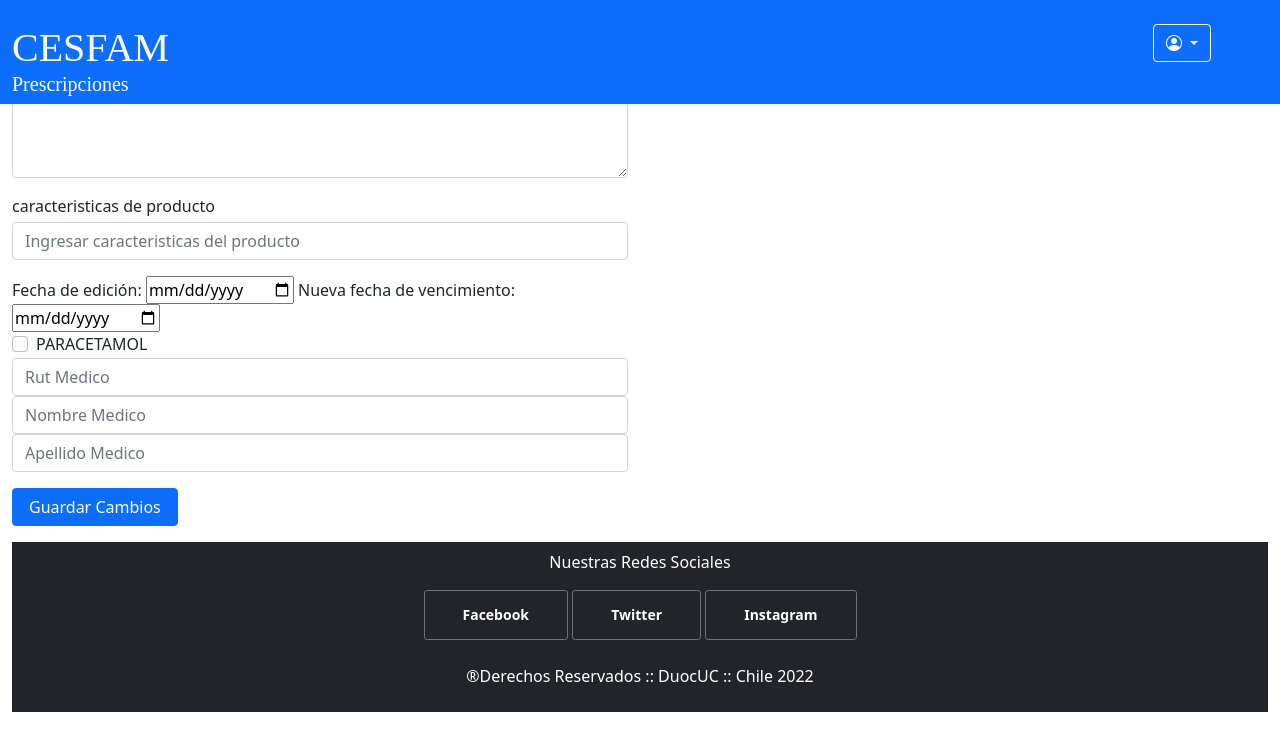
After one commit to Sebas-Cortes/Integracion, a Django app: page /edit_pres in a window 1280 px wide. The commit adds this page. Shown: the top 751 px of the page. Run offline with Django 4.2, Linux system fonts and the light colour scheme; some libraries are stand-ins or nearby versions; some web fonts are replaced.

Commit message:
31-05 / 21:54
editar prescripcion agregar + arreglar otros html

```diff
--- /dev/null
+++ b/catalog/templates/catalog/edit_pres.html
@@ -0,0 +1,60 @@
+{% extends 'catalog/pag_template.html' %}
+{% load static %}
+
+{% block titulo %}
+<title>"paciente.nombrepaciente"| Editar | CESFAM</title>
+{% endblock titulo %}
+
+{% block all %}
+<form action=" '% url 'project:editarP' producto.id_Producto %' method=" POST" id="agregarP"
+    enctype="multipart/form-data">
+    {% csrf_token %}
+    <div class="row">
+        <div class="col-md-6 col-sm-12 mt-3 mb-3">
+            <div class="form-group">
+                <label for="nombreProducto"> "Nombre, Apellido y rut del paciente" </label>
+            </div>
+
+            <div class="form-group">
+                <label for="presc">Razon para el cambio de prescripcion</label>
+                <textarea id="presc" name="presc" class="form-control mt-1 mb-2" rows="4"
+                    placeholder="Ingre el motivo por el cual edita la receta"></textarea>
+                <p class="msjAlerta" id="msjPresc"></p>
+            </div>
+
+            <div class="form-group">
+                <label for="descripcionCorta">caracteristicas de producto</label>
+                <input type="text" class="form-control mt-1 mb-2" name="caracteristicas" id="caracteristicas"
+                    placeholder="Ingresar caracteristicas del producto" required value="{{ producto.caracteristicas }}">
+                <p class="msjAlerta" id="msjCorta"></p>
+            </div>
+
+            <label for="edicion">Fecha de edición:</label>
+            <input type="date" id="edicion" name="edicion">
+            <label for="vencimiento">Nueva fecha de vencimiento:</label>
+            <input type="date" id="vencimientoN" name="vencimientoN">
+
+            <!--agregar for para que se muestren todos los medicamentos (no se como mas hacerlo :c )-->
+            <div class="form-check">
+                <input class="form-check-input" type="checkbox" value="" id="1">
+                <label class="form-check-label" for="flexCheckDefault">
+                    PARACETAMOL
+                </label>
+            </div>
+            <!--agregar for para que se muestren todos los medicamentos (no se como mas hacerlo :c )-->
+
+            <input class="form-control" type="text" placeholder="Rut Medico ">
+            <div class="form-row">
+                <div class="col">
+                    <input type="text" class="form-control" placeholder="Nombre Medico">
+                </div>
+                <div class="col">
+                    <input type="text" class="form-control" placeholder="Apellido Medico">
+                </div>
+            </div>
+
+            <button type="submit" class="btn btn-primary px-3 mt-3">Guardar Cambios</button>
+        </div>
+    </div>
+</form>
+{% endblock all %}
--- a/catalog/templates/catalog/ver_pres.html
+++ b/catalog/templates/catalog/ver_pres.html
@@ -7,8 +7,7 @@
 
 {% block all %}
 <div class="row row-cols-2 row-cols-md-4 mt-2 mb-4 gy-3">
-    <!--divisor para las card, hacer que esten dentro de la misma fila-->
-    <!--{% for p in productos %}-->
+    <!--{% for p in pacientes %}-->
     <div class="card , col-md-3 col-sm-12  col-xs-12, mx-auto" style="width: 15rem;">
         <br><img src="#" class="card-img-top" alt="..." style="width:190px;height:155px;">
         <div class="card-body">
--- a/catalog/urls.py
+++ b/catalog/urls.py
@@ -1,7 +1,7 @@
 from django.urls import path
 
 from . import views
-from .views import CustomLoginView, login,menu_medico, medicamento, prescripcion_crear,ver_pres
+from .views import CustomLoginView, login,menu_medico, medicamento, prescripcion_crear,ver_pres,edit_pres
 
 urlpatterns = [
     path('', CustomLoginView.as_view(), name="login"),
@@ -9,4 +9,5 @@ urlpatterns = [
     path('medicamento', medicamento, name="medicamento"),
     path('prescripcion_crear', prescripcion_crear, name="prescripcion_crear"),
     path('ver_pres', ver_pres, name="ver_pres"),
+    path('edit_pres', edit_pres, name="edit_pres"),
 ]
--- a/catalog/views.py
+++ b/catalog/views.py
@@ -13,6 +13,8 @@ def prescripcion_crear(request):
     return render(request, 'catalog/prescripcion_crear.html')
 def ver_pres(request):
     return render(request, 'catalog/ver_pres.html')
+def edit_pres(request):
+    return render(request, 'catalog/edit_pres.html')
 
 class CustomLoginView(LoginView):
     template_name = "catalog/login.html"
```
Also changed, not shown: catalog/templates/catalog/login.html (+7 -14 lines), catalog/templates/catalog/medicamento.html (+0 -65 lines), catalog/templates/catalog/menu_medico.html (+18 -20 lines), catalog/templates/catalog/prescripcion_crear.html (+9 -9 lines).
